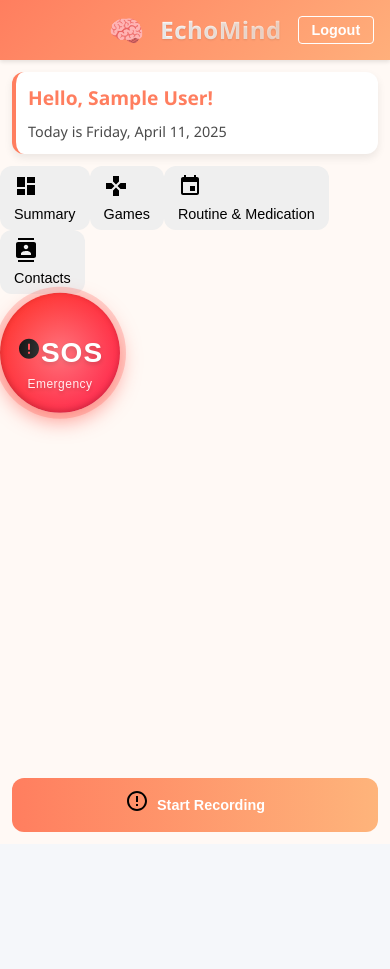
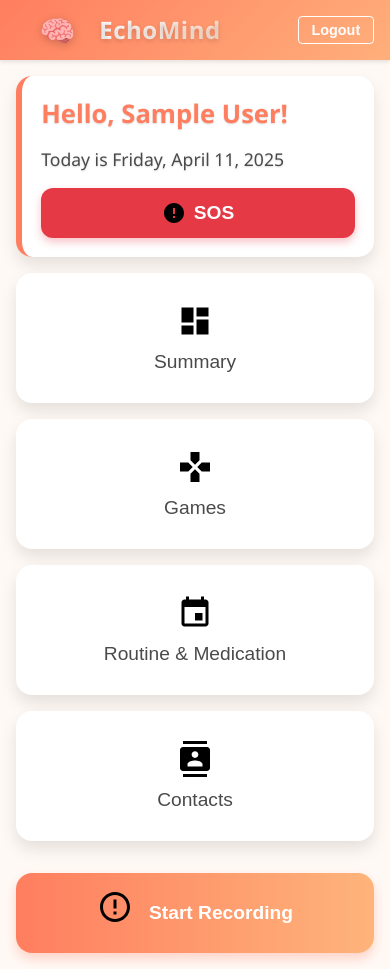
Before and after one commit to FantomCode25/BruteForz, a React (Vite) app in the folder Frontend/my-react-app/: page /dashboard in a window 390 px wide. Before the commit the page ends 844 px from the top, so only its background shows below. Built offline with nearby package versions, Linux system fonts and the light colour scheme; sample sign-in values are in the browser's storage.

Commit message:
dashboard styling

```diff
--- a/Frontend/my-react-app/src/Dashboard/dashboard.css
+++ b/Frontend/my-react-app/src/Dashboard/dashboard.css
@@ -1,4 +1,4 @@
-/* Dashboard.css - Warm and welcoming theme */
+/* Dashboard.css - Elevated Professional Design */
 
 :root {
   --primary-color: #ff7e5f;
@@ -8,8 +8,8 @@
   --text-color: #4a4a4a;
   --light-bg: #fff9f5;
   --card-bg: #ffffff;
-  --border-radius: 12px;
-  --shadow: 0 4px 8px rgba(0, 0, 0, 0.08);
+  --border-radius: 16px;
+  --shadow: 0 8px 16px rgba(0, 0, 0, 0.1);
   --transition: all 0.3s ease;
 }
 
@@ -21,11 +21,11 @@
   font-family: 'Segoe UI', Tahoma, Geneva, Verdana, sans-serif;
 }
 
-/* Navbar with app name styling */
+/* Enhanced Navbar styling */
 .echomind-navbar {
   background: linear-gradient(135deg, var(--primary-color), var(--primary-light));
   color: white;
-  padding: 0.75rem 1rem;
+  padding: 1.5rem 2rem;
   display: flex;
   justify-content: space-between;
   align-items: center;
@@ -38,17 +38,18 @@
 .app-brand {
   display: flex;
   align-items: center;
-  gap: 0.5rem;
+  gap: 1rem;
 }
 
 .app-logo {
-  font-size: 1.5rem;
+  font-size: 2.5rem;
 }
 
 .app-brand h1 {
   margin: 0;
-  font-size: 1.4rem;
-  font-weight: 600;
+  font-size: 2.2rem;
+  font-weight: 700;
+  letter-spacing: 0.5px;
 }
 
 /* User profile card styling */
@@ -56,32 +57,72 @@
   background-color: var(--card-bg);
   border-radius: var(--border-radius);
   box-shadow: var(--shadow);
-  padding: 1rem;
-  margin: 1rem;
+  padding: 1.5rem;
+  margin: 1.5rem;
   text-align: left;
   color: var(--text-color);
-  border-left: 4px solid var(--primary-color);
+  border-left: 6px solid var(--primary-color);
+  display: flex;
+  justify-content: space-between;
+  align-items: center;
 }
 
 .user-profile-card h2 {
   margin-top: 0;
-  margin-bottom: 0.5rem;
+  margin-bottom: 0.75rem;
   color: var(--primary-color);
-  font-size: 1.2rem;
+  font-size: 1.8rem;
+  font-weight: 600;
 }
 
 .user-profile-card p {
   margin: 0;
-  font-size: 0.9rem;
+  font-size: 1.2rem;
+}
+
+.user-greeting {
+  flex: 1;
+}
+
+/* SOS button in user profile card */
+.sos-card-button {
+  background-color: var(--sos-color);
+  color: white;
+  border: none;
+  border-radius: 12px;
+  padding: 0.8rem 1.5rem;
+  font-weight: 600;
+  font-size: 1.2rem;
+  cursor: pointer;
+  display: flex;
+  align-items: center;
+  gap: 0.5rem;
+  box-shadow: 0 4px 8px rgba(230, 57, 70, 0.3);
+  transition: var(--transition);
+}
+
+.sos-card-button:hover {
+  background-color: #d32f2f;
+  transform: translateY(-2px);
+  box-shadow: 0 6px 12px rgba(230, 57, 70, 0.4);
+}
+
+.sos-card-button .icon {
+  width: 24px;
+  height: 24px;
+  margin: 0;
 }
 
 /* Dashboard tiles */
 .dashboard-tiles {
   display: grid;
-  grid-template-columns: repeat(auto-fit, minmax(140px, 1fr));
-  gap: 1rem;
-  padding: 1rem;
+  grid-template-columns: repeat(2, 1fr);
+  gap: 1.5rem;
+  padding: 0 1.5rem 1.5rem 1.5rem;
   justify-content: center;
+  max-width: 1400px;
+  margin: 0 auto;
+  width: 100%;
 }
 
 .dashboard-tile {
@@ -91,20 +132,21 @@
   justify-content: center;
   background-color: var(--card-bg);
   border-radius: var(--border-radius);
-  padding: 1.2rem 0.8rem;
+  padding: 1.75rem 1.5rem;
   text-align: center;
   color: var(--text-color);
   box-shadow: var(--shadow);
   border: none;
   cursor: pointer;
   transition: var(--transition);
-  min-height: 110px;
+  min-height: 150px;
   font-weight: 500;
+  font-size: 1.3rem;
 }
 
 .dashboard-tile:hover {
-  transform: translateY(-3px);
-  box-shadow: 0 6px 12px rgba(0, 0, 0, 0.12);
+  transform: translateY(-5px);
+  box-shadow: 0 12px 24px rgba(0, 0, 0, 0.15);
 }
 
 .dashboard-tile.active {
@@ -112,25 +154,12 @@
   color: white;
 }
 
-.sos-tile {
-  background-color: var(--sos-color);
-  color: white;
-}
-
-.sos-tile:hover {
-  background-color: #d32f2f;
-}
-
-.sos-tile.active {
-  background-color: #b71c1c;
-}
-
 /* Icons */
 .icon {
   display: block;
-  width: 28px;
-  height: 28px;
-  margin-bottom: 10px;
+  width: 42px;
+  height: 42px;
+  margin-bottom: 12px;
   background-size: contain;
   background-repeat: no-repeat;
   background-position: center;
@@ -162,26 +191,28 @@
 
 /* Recording button */
 .recording-button {
-  margin: auto 1rem 1rem;
-  padding: 0.8rem;
+  margin: 1.5rem;
+  padding: 1.2rem;
   border-radius: var(--border-radius);
   border: none;
   background: linear-gradient(to right, #ff7e5f, #feb47b);
   color: white;
   font-weight: 600;
-  font-size: 1rem;
+  font-size: 1.4rem;
   cursor: pointer;
   display: flex;
   justify-content: center;
   align-items: center;
-  gap: 0.5rem;
+  gap: 1rem;
   transition: var(--transition);
   margin-top: auto;
+  box-shadow: 0 6px 12px rgba(255, 126, 95, 0.3);
 }
 
 .recording-button:hover {
   background: linear-gradient(to right, #ff6a43, #fea665);
-  box-shadow: 0 4px 8px rgba(255, 126, 95, 0.3);
+  box-shadow: 0 8px 16px rgba(255, 126, 95, 0.4);
+  transform: translateY(-3px);
 }
 
 .recording-button.recording {
@@ -191,10 +222,10 @@
 
 @keyframes pulse {
   0% {
-    box-shadow: 0 0 0 0 rgba(230, 57, 70, 0.4);
+    box-shadow: 0 0 0 0 rgba(230, 57, 70, 0.6);
   }
   70% {
-    box-shadow: 0 0 0 10px rgba(230, 57, 70, 0);
+    box-shadow: 0 0 0 15px rgba(230, 57, 70, 0);
   }
   100% {
     box-shadow: 0 0 0 0 rgba(230, 57, 70, 0);
@@ -203,48 +234,82 @@
 
 /* Responsive adjustments */
 @media (max-width: 768px) {
-  .dashboard-tiles {
-    grid-template-columns: repeat(2, 1fr);
+  .echomind-navbar {
+    padding: 1.2rem 1.5rem;
   }
 
-  .dashboard-tile {
-    min-height: 100px;
+  .app-logo {
+    font-size: 2rem;
+  }
+
+  .app-brand h1 {
+    font-size: 1.8rem;
+  }
+
+  .user-profile-card {
+    margin: 1.5rem;
+    padding: 1.5rem;
+    flex-direction: column;
+    align-items: flex-start;
+  }
+
+  .sos-card-button {
+    margin-top: 1rem;
+    width: 100%;
+    justify-content: center;
+  }
+
+  .user-profile-card h2 {
+    font-size: 1.6rem;
+  }
+
+  .user-profile-card p {
+    font-size: 1.1rem;
+  }
+
+  .dashboard-tiles {
+    grid-template-columns: 1fr;
   }
 }
 
 @media (max-width: 480px) {
+  .echomind-navbar {
+    padding: 1rem;
+  }
+
+  .app-logo {
+    font-size: 1.8rem;
+  }
+
+  .app-brand h1 {
+    font-size: 1.6rem;
+  }
+
   .user-profile-card {
-    margin: 0.75rem;
-    padding: 0.75rem;
+    margin: 1rem;
+    padding: 1.2rem;
   }
 
   .dashboard-tiles {
-    padding: 0.75rem;
-    gap: 0.75rem;
+    padding: 0 1rem 1rem 1rem;
+    gap: 1rem;
   }
 
   .dashboard-tile {
-    padding: 1rem 0.6rem;
-    font-size: 0.9rem;
+    padding: 1.5rem 1rem;
+    font-size: 1.2rem;
+    min-height: 130px;
   }
 
   .icon {
-    width: 24px;
-    height: 24px;
-    margin-bottom: 8px;
+    width: 36px;
+    height: 36px;
+    margin-bottom: 12px;
   }
 
   .recording-button {
-    margin: auto 0.75rem 0.75rem;
-    padding: 0.7rem;
-    font-size: 0.9rem;
+    margin: 1rem;
+    padding: 1rem;
+    font-size: 1.2rem;
   }
 }
-
-@media (min-width: 1024px) {
-  .dashboard-tiles {
-    grid-template-columns: repeat(5, 1fr);
-    max-width: 1200px;
-    margin: 0 auto;
-  }
-}
--- a/Frontend/my-react-app/src/Dashboard/dashboard.jsx
+++ b/Frontend/my-react-app/src/Dashboard/dashboard.jsx
@@ -8,7 +8,6 @@
   const navigate = useNavigate();
 
   const userData = JSON.parse(localStorage.getItem('user'));
-
 
   const [isRecording, setIsRecording] = useState(false);
   const [menuOpen, setMenuOpen] = useState(false);
@@ -29,12 +28,17 @@
     setMenuOpen(false); // Close menu after navigating
   };
 
+  const handleSOS = () => {
+    navigate("/sos");
+  };
+
   return (
     <div className="dashboard-container">
       <Navbar user={user} />
 
-      {/* User Greeting */}
+      {/* User Greeting with SOS Button */}
       <div className="user-profile-card">
+        <div className="user-greeting">
           <h2>Hello, {userData?.name || "User"}!</h2>
           <p>
             Today is{" "}
@@ -46,32 +50,44 @@
             })}
           </p>
         </div>
+        <button className="sos-card-button" onClick={handleSOS}>
+          <i className="icon sos-icon"></i>
+          <span>SOS</span>
+        </button>
+      </div>
 
-      {/* Navigation Tiles */}
-      <div className={`dashboard-buttons ${menuOpen ? "open" : ""}`}>
-        <button className={isActive("/summary")} onClick={() => handleNavigation("/summary")}>
+      {/* Navigation Tiles - Now in 2 columns */}
+      <div className="dashboard-tiles">
+        <button
+          className={`dashboard-tile ${isActive("/summary")}`}
+          onClick={() => handleNavigation("/summary")}
+        >
           <i className="icon summary-icon"></i>
           <span>Summary</span>
         </button>
 
-        <button className={isActive("/games")} onClick={() => handleNavigation("/games")}>
+        <button
+          className={`dashboard-tile ${isActive("/games")}`}
+          onClick={() => handleNavigation("/games")}
+        >
           <i className="icon games-icon"></i>
           <span>Games</span>
         </button>
 
-        <button className={isActive("/routine")} onClick={() => handleNavigation("/routine")}>
+        <button
+          className={`dashboard-tile ${isActive("/routine")}`}
+          onClick={() => handleNavigation("/routine")}
+        >
           <i className="icon routine-icon"></i>
           <span>Routine & Medication</span>
         </button>
 
-        <button className={isActive("/contacts")} onClick={() => handleNavigation("/contacts")}>
+        <button
+          className={`dashboard-tile ${isActive("/contacts")}`}
+          onClick={() => handleNavigation("/contacts")}
+        >
           <i className="icon contacts-icon"></i>
           <span>Contacts</span>
-        </button>
-
-        <button className={`sos-button ${isActive("/sos")}`} onClick={() => handleNavigation("/sos")}>
-          <i className="icon sos-icon"></i>
-          <span>SOS</span>
         </button>
       </div>
 
--- a/Frontend/my-react-app/src/Navbar.css
+++ b/Frontend/my-react-app/src/Navbar.css
@@ -1,12 +1,12 @@
-/* Navbar styling with centered title and improved aesthetics */
+/* Enhanced Navbar styling with larger elements and improved aesthetics */
 .echomind-navbar {
     background: linear-gradient(135deg, var(--primary-color), var(--primary-light));
     color: white;
-    padding: 1rem;
+    padding: 1.5rem 2rem;
     display: grid;
     grid-template-columns: 1fr auto 1fr;
     align-items: center;
-    box-shadow: var(--shadow);
+    box-shadow: 0 8px 20px rgba(0, 0, 0, 0.12);
     position: sticky;
     top: 0;
     z-index: 100;
@@ -15,31 +15,32 @@
   .app-brand {
     display: flex;
     align-items: center;
-    gap: 0.5rem;
+    gap: 1rem;
     justify-self: center;
     grid-column: 2;
   }
 
   .app-logo {
-    font-size: 2rem;
+    font-size: 2.5rem;
+    filter: drop-shadow(0 2px 4px rgba(0, 0, 0, 0.2));
   }
 
   .app-brand h1 {
     margin: 0;
-    font-size: 2rem;
+    font-size: 2.4rem;
     font-weight: 700;
-    letter-spacing: 0.5px;
+    letter-spacing: 0.8px;
     background: linear-gradient(to right, #ffffff, #ffe0d0);
     -webkit-background-clip: text;
     -webkit-text-fill-color: transparent;
-    text-shadow: 0 1px 2px rgba(0, 0, 0, 0.1);
+    text-shadow: 0 2px 4px rgba(0, 0, 0, 0.15);
   }
 
   .navbar-right {
     display: flex;
     flex-wrap: wrap;
     align-items: center;
-    gap: 16px;
+    gap: 24px;
     justify-self: end;
     grid-column: 3;
   }
@@ -47,48 +48,89 @@
   .user-greeting {
     font-weight: 500;
     white-space: nowrap;
-    font-size: 1.1rem;
+    font-size: 1.3rem;
+    text-shadow: 0 1px 2px rgba(0, 0, 0, 0.15);
   }
 
   .logout-button {
     background-color: rgba(255, 255, 255, 0.2);
     color: white;
-    padding: 10px 18px;
+    padding: 12px 24px;
     border: 2px solid rgba(255, 255, 255, 0.3);
     font-weight: bold;
-    border-radius: 8px;
+    border-radius: 12px;
     cursor: pointer;
-    transition: var(--transition);
+    transition: all 0.3s ease;
+    font-size: 1.1rem;
   }
 
   .logout-button:hover {
     background-color: var(--accent-color);
     border-color: white;
-    transform: translateY(-2px);
-    box-shadow: 0 4px 8px rgba(0, 0, 0, 0.15);
+    transform: translateY(-3px);
+    box-shadow: 0 6px 12px rgba(0, 0, 0, 0.2);
   }
 
-  /* Root variables for consistent styling */
-  :root {
-    --primary-color: #ff7e5f;
-    --primary-light: #ffaf7b;
-    --accent-color: #e66767;
-    --sos-color: #e63946;
-    --text-color: #4a4a4a;
-    --light-bg: #fff9f5;
-    --card-bg: #ffffff;
-    --border-radius: 12px;
-    --shadow: 0 4px 12px rgba(0, 0, 0, 0.1);
-    --transition: all 0.3s ease;
+  .navbar-left {
+    display: flex;
+    align-items: center;
+  }
+
+  .back-button {
+    background-color: rgba(255, 255, 255, 0.2);
+    color: white;
+    width: 48px;
+    height: 48px;
+    border: 2px solid rgba(255, 255, 255, 0.3);
+    border-radius: 50%;
+    display: flex;
+    align-items: center;
+    justify-content: center;
+    cursor: pointer;
+    transition: all 0.3s ease;
+    font-size: 1.5rem;
+    font-weight: bold;
+  }
+
+  .back-button:hover {
+    background-color: rgba(255, 255, 255, 0.3);
+    transform: translateX(-3px);
+  }
+
+  .back-icon {
+    margin-right: 0;
+    font-weight: bold;
   }
 
   /* RESPONSIVE DESIGN */
+  @media (max-width: 992px) {
+    .echomind-navbar {
+      padding: 1.2rem 1.5rem;
+    }
+
+    .app-logo {
+      font-size: 2.2rem;
+    }
+
+    .app-brand h1 {
+      font-size: 2rem;
+    }
+
+    .logout-button {
+      padding: 10px 20px;
+    }
+
+    .user-greeting {
+      font-size: 1.2rem;
+    }
+  }
+
   @media (max-width: 768px) {
     .echomind-navbar {
       grid-template-columns: 1fr;
       grid-template-rows: auto auto;
-      padding: 0.75rem;
-      gap: 12px;
+      padding: 1rem 1.2rem;
+      gap: 16px;
     }
 
     .app-brand {
@@ -101,6 +143,43 @@
       grid-row: 2;
       width: 100%;
       justify-content: center;
-      gap: 20px;
+      gap: 24px;
+    }
+
+    .app-logo {
+      font-size: 2rem;
+    }
+
+    .app-brand h1 {
+      font-size: 1.8rem;
     }
   }
+
+  @media (max-width: 480px) {
+    .navbar-right {
+      gap: 16px;
+    }
+
+    .user-greeting {
+      font-size: 1.1rem;
+    }
+
+    .logout-button {
+      padding: 8px 16px;
+      font-size: 1rem;
+    }
+
+    .app-logo {
+      font-size: 1.8rem;
+    }
+
+    .app-brand h1 {
+      font-size: 1.6rem;
+    }
+
+    .back-button {
+      width: 40px;
+      height: 40px;
+      font-size: 1.3rem;
+    }
+  }
--- a/Frontend/my-react-app/src/Navbar.jsx
+++ b/Frontend/my-react-app/src/Navbar.jsx
@@ -16,15 +16,12 @@
 
   return (
     <div className="echomind-navbar">
-      <div className="navbar-left">
-        {/* Left section - can be used for menu toggle or other elements */}
-      </div>
       <div className="app-brand">
         <span className="app-logo">🧠</span>
         <h1>EchoMind</h1>
       </div>
       <div className="navbar-right">
-        {user && <span className="user-greeting">Welcome, {user.name}</span>}
+        {user && <span className="user-greeting">Hi, {user.name}</span>}
         <button className="logout-button" onClick={handleLogout}>
           Logout
         </button>
```
Lines whose indentation alone changed are shown as unchanged.
